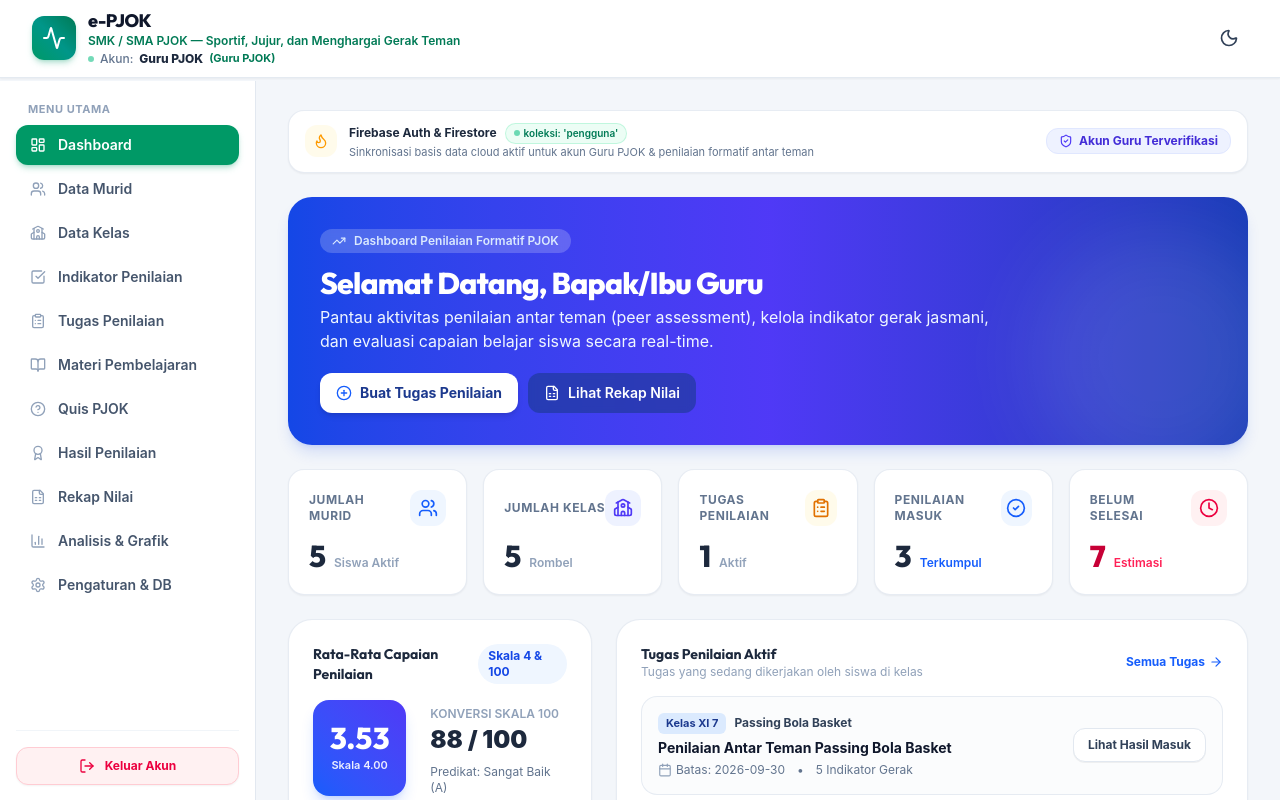
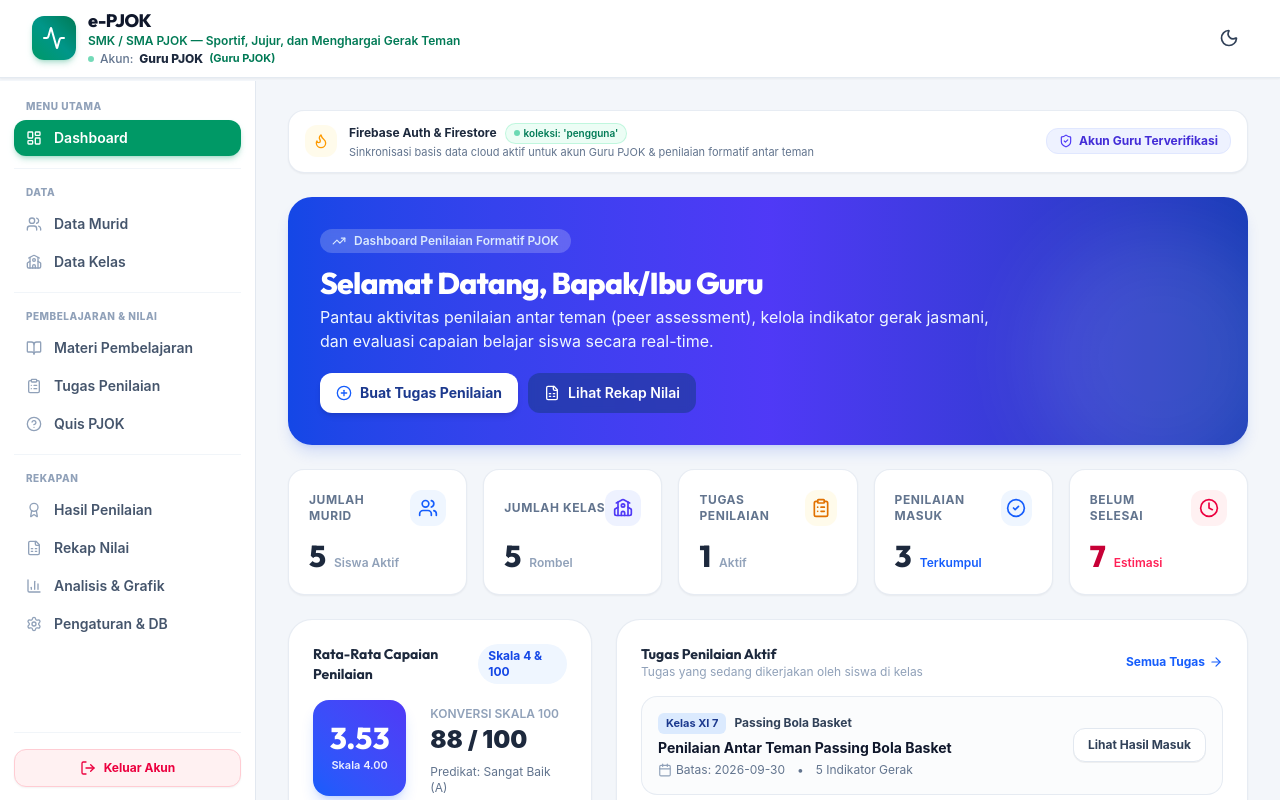
Before and after one commit to novaanggarawan88-source/e-PJOK.2.0., a React (Vite) app: page / in a window 1280 px wide. Both pictures are taken after a click on the button "MASUK". Shown: the top 800 px of the page. Built offline with nearby package versions, Linux system fonts and the light colour scheme; no server answers.

Commit message:
refactor(sidebar): organize menu and improve navigation
- Group sidebar menu items into logical categories.
- Enable direct navigation between Task Management and Indicator Management.
- Add back button to Indicator Management for better flow.

```diff
--- a/src/components/Sidebar.tsx
+++ b/src/components/Sidebar.tsx
@@ -4,7 +4,6 @@ import {
   LayoutDashboard,
   Users,
   School,
-  CheckSquare,
   FileSpreadsheet,
   Award,
   BarChart3,
@@ -36,6 +35,15 @@ interface SidebarProps {
   onClose: () => void;
 }
 
+interface MenuGroup {
+  title: string;
+  items: {
+    id: TeacherMenu;
+    label: string;
+    icon: React.ComponentType<{ className?: string }>;
+  }[];
+}
+
 export const Sidebar: React.FC<SidebarProps> = ({
   currentMenu,
   onSelectMenu,
@@ -44,19 +52,38 @@ export const Sidebar: React.FC<SidebarProps> = ({
 }) => {
   const { logout } = useAuth();
 
-  const menuItems = [
-    { id: 'dashboard', label: 'Dashboard', icon: LayoutDashboard },
+  const menuGroups: MenuGroup[] = [
+    {
+      title: 'MENU UTAMA',
+      items: [
+        { id: 'dashboard', label: 'Dashboard', icon: LayoutDashboard }
+      ]
+    },
+    {
+      title: 'DATA',
+      items: [
         { id: 'students', label: 'Data Murid', icon: Users },
-    { id: 'classes', label: 'Data Kelas', icon: School },
-    { id: 'indicators', label: 'Indikator Penilaian', icon: CheckSquare },
+        { id: 'classes', label: 'Data Kelas', icon: School }
+      ]
+    },
+    {
+      title: 'PEMBELAJARAN & NILAI',
+      items: [
+        { id: 'materials', label: 'Materi Pembelajaran', icon: BookOpen },
         { id: 'tasks', label: 'Tugas Penilaian', icon: ClipboardList },
-    { id: 'materials', label: 'Materi Pembelajaran', icon: BookOpen },
-    { id: 'quizzes', label: 'Quis PJOK', icon: HelpCircle },
+        { id: 'quizzes', label: 'Quis PJOK', icon: HelpCircle }
+      ]
+    },
+    {
+      title: 'REKAPAN',
+      items: [
         { id: 'results', label: 'Hasil Penilaian', icon: Award },
         { id: 'recap', label: 'Rekap Nilai', icon: FileSpreadsheet },
         { id: 'analytics', label: 'Analisis & Grafik', icon: BarChart3 },
         { id: 'settings', label: 'Pengaturan & DB', icon: Settings }
-  ] as const;
+      ]
+    }
+  ];
 
   const handleItemClick = (id: TeacherMenu) => {
     onSelectMenu(id);
@@ -87,7 +114,7 @@ export const Sidebar: React.FC<SidebarProps> = ({
           isOpen ? 'translate-x-0' : '-translate-x-full lg:translate-x-0'
         }`}
       >
-        <div className="p-4 flex flex-col h-full overflow-y-auto">
+        <div className="p-3.5 flex flex-col h-full overflow-y-auto">
           {/* Mobile header with close button */}
           <div className="flex items-center justify-between pb-3 mb-2 border-b border-slate-100 dark:border-slate-800 lg:hidden">
             <span className="font-extrabold text-sm text-slate-800 dark:text-white font-heading">
@@ -101,29 +128,42 @@ export const Sidebar: React.FC<SidebarProps> = ({
             </button>
           </div>
 
-          {/* Navigation Links */}
-          <div className="space-y-1 py-1">
-            <p className="px-3 text-[11px] font-bold text-slate-400 dark:text-slate-500 uppercase tracking-wider mb-2">
-              Menu Utama
+          {/* Categorized Navigation Groups */}
+          <div className="space-y-4 py-1">
+            {menuGroups.map((group, groupIdx) => (
+              <div key={group.title} className="space-y-1">
+                <p className="px-3 text-[10px] font-extrabold text-slate-400 dark:text-slate-500 uppercase tracking-wider mb-1.5">
+                  {group.title}
                 </p>
-            {menuItems.map((item) => {
+                <div className="space-y-0.5">
+                  {group.items.map((item) => {
                     const Icon = item.icon;
                     const isActive = currentMenu === item.id;
                     return (
                       <button
                         key={item.id}
                         onClick={() => handleItemClick(item.id)}
-                  className={`w-full flex items-center gap-3 px-3.5 py-2.5 rounded-xl text-sm font-semibold transition-all cursor-pointer ${
+                        className={`w-full flex items-center gap-3 px-3 py-2 rounded-xl text-xs sm:text-sm font-semibold transition-all cursor-pointer ${
                           isActive
                             ? 'bg-emerald-600 text-white shadow-md shadow-emerald-600/25 dark:bg-emerald-600'
                             : 'text-slate-600 dark:text-slate-300 hover:bg-slate-100 dark:hover:bg-slate-800 hover:text-slate-900 dark:hover:text-white'
                         }`}
                       >
-                  <Icon className={`w-4 h-4 shrink-0 ${isActive ? 'text-white' : 'text-slate-400 dark:text-slate-400'}`} />
-                  <span>{item.label}</span>
+                        <Icon
+                          className={`w-4 h-4 shrink-0 ${
+                            isActive ? 'text-white' : 'text-slate-400 dark:text-slate-400'
+                          }`}
+                        />
+                        <span className="truncate">{item.label}</span>
                       </button>
                     );
                   })}
+                </div>
+                {groupIdx < menuGroups.length - 1 && (
+                  <div className="pt-2 border-b border-slate-100 dark:border-slate-800/60" />
+                )}
+              </div>
+            ))}
           </div>
 
           {/* Bottom Section: Tombol Keluar di Paling Bawah */}
@@ -131,7 +171,7 @@ export const Sidebar: React.FC<SidebarProps> = ({
             <button
               type="button"
               onClick={handleLogout}
-              className="w-full flex items-center justify-center gap-2.5 px-3 py-2.5 text-xs font-bold text-rose-600 dark:text-rose-400 bg-rose-50 dark:bg-rose-950/40 hover:bg-rose-100 dark:hover:bg-rose-900/40 border border-rose-200 dark:border-rose-900/50 rounded-xl transition-all cursor-pointer shadow-xs"
+              className="w-full flex items-center justify-center gap-2 px-3 py-2.5 text-xs font-bold text-rose-600 dark:text-rose-400 bg-rose-50 dark:bg-rose-950/40 hover:bg-rose-100 dark:hover:bg-rose-900/40 border border-rose-200 dark:border-rose-900/50 rounded-xl transition-all cursor-pointer shadow-xs"
             >
               <LogOut className="w-4 h-4" />
               <span>Keluar Akun</span>
--- a/src/pages/TeacherView.tsx
+++ b/src/pages/TeacherView.tsx
@@ -53,8 +53,12 @@ export const TeacherView: React.FC<TeacherViewProps> = ({
         )}
         {currentMenu === 'students' && <StudentManagement />}
         {currentMenu === 'classes' && <ClassManagement />}
-        {currentMenu === 'indicators' && <IndicatorManagement />}
-        {currentMenu === 'tasks' && <TaskManagement />}
+        {currentMenu === 'indicators' && (
+          <IndicatorManagement onBack={() => setCurrentMenu('tasks')} />
+        )}
+        {currentMenu === 'tasks' && (
+          <TaskManagement onNavigateIndicators={() => setCurrentMenu('indicators')} />
+        )}
         {currentMenu === 'materials' && <MaterialManagement />}
         {currentMenu === 'quizzes' && <QuizManagement />}
         {currentMenu === 'results' && (
--- a/src/pages/teacher/IndicatorManagement.tsx
+++ b/src/pages/teacher/IndicatorManagement.tsx
@@ -12,7 +12,8 @@ import {
   XCircle,
   X,
   SlidersHorizontal,
-  Info
+  Info,
+  ArrowLeft
 } from 'lucide-react';
 
 const DEFAULT_SCALE: ScaleDescriptions = {
@@ -22,7 +23,11 @@ const DEFAULT_SCALE: ScaleDescriptions = {
   4: 'Sangat Baik'
 };
 
-export const IndicatorManagement: React.FC = () => {
+interface IndicatorManagementProps {
+  onBack?: () => void;
+}
+
+export const IndicatorManagement: React.FC<IndicatorManagementProps> = ({ onBack }) => {
   const [indicators, setIndicators] = useState<IndicatorItem[]>([]);
   const [isModalOpen, setIsModalOpen] = useState(false);
   const [editingIndicator, setEditingIndicator] = useState<IndicatorItem | null>(null);
@@ -140,7 +145,16 @@ export const IndicatorManagement: React.FC = () => {
       {/* Page Header */}
       <div className="flex flex-col sm:flex-row sm:items-center justify-between gap-4">
         <div>
-          <div className="inline-flex items-center gap-1.5 px-2.5 py-0.5 rounded-full bg-blue-50 text-blue-800 text-xs font-bold mb-1.5">
+          {onBack && (
+            <button
+              onClick={onBack}
+              className="inline-flex items-center gap-1.5 text-xs font-bold text-slate-500 hover:text-slate-800 dark:hover:text-slate-200 mb-2 cursor-pointer transition-colors"
+            >
+              <ArrowLeft className="w-3.5 h-3.5" />
+              <span>Kembali ke Tugas Penilaian</span>
+            </button>
+          )}
+          <div className="inline-flex items-center gap-1.5 px-2.5 py-0.5 rounded-full bg-blue-50 text-blue-800 text-xs font-bold mb-1.5 ml-0 sm:ml-2">
             <CheckSquare className="w-3.5 h-3.5 text-blue-600" />
             <span>Kewenangan Penuh Guru</span>
           </div>
--- a/src/pages/teacher/TaskManagement.tsx
+++ b/src/pages/teacher/TaskManagement.tsx
@@ -14,10 +14,15 @@ import {
   X,
   Clock,
   Settings,
-  HelpCircle
+  HelpCircle,
+  CheckSquare
 } from 'lucide-react';
 
-export const TaskManagement: React.FC = () => {
+interface TaskManagementProps {
+  onNavigateIndicators?: () => void;
+}
+
+export const TaskManagement: React.FC<TaskManagementProps> = ({ onNavigateIndicators }) => {
   const [tasks, setTasks] = useState<AssessmentTask[]>([]);
   const [classes, setClasses] = useState<ClassItem[]>([]);
   const [indicators, setIndicators] = useState<IndicatorItem[]>([]);
@@ -186,13 +191,26 @@ export const TaskManagement: React.FC = () => {
           </p>
         </div>
 
+        <div className="flex items-center gap-2.5 flex-wrap self-start sm:self-auto">
+          {onNavigateIndicators && (
+            <button
+              onClick={onNavigateIndicators}
+              className="flex items-center gap-2 px-3.5 py-2.5 rounded-xl border border-slate-200 dark:border-slate-700 bg-white dark:bg-slate-800 hover:bg-slate-50 dark:hover:bg-slate-700 text-slate-700 dark:text-slate-200 text-xs sm:text-sm font-bold transition-colors cursor-pointer shadow-2xs"
+              title="Kelola Bank Indikator Penilaian Gerak"
+            >
+              <CheckSquare className="w-4 h-4 text-emerald-600 dark:text-emerald-400" />
+              <span>Bank Indikator</span>
+            </button>
+          )}
+
           <button
             onClick={openAddModal}
-          className="flex items-center gap-2 px-4 py-2.5 rounded-xl bg-blue-600 hover:bg-blue-700 text-white text-xs sm:text-sm font-bold shadow-md shadow-blue-600/20 transition-colors self-start sm:self-auto cursor-pointer"
+            className="flex items-center gap-2 px-4 py-2.5 rounded-xl bg-blue-600 hover:bg-blue-700 text-white text-xs sm:text-sm font-bold shadow-md shadow-blue-600/20 transition-colors cursor-pointer"
           >
             <Plus className="w-4 h-4" />
             <span>Buat Tugas Baru</span>
           </button>
+        </div>
       </div>
 
       {/* Task List Cards */}
```
Lines whose indentation alone changed are shown as unchanged.
